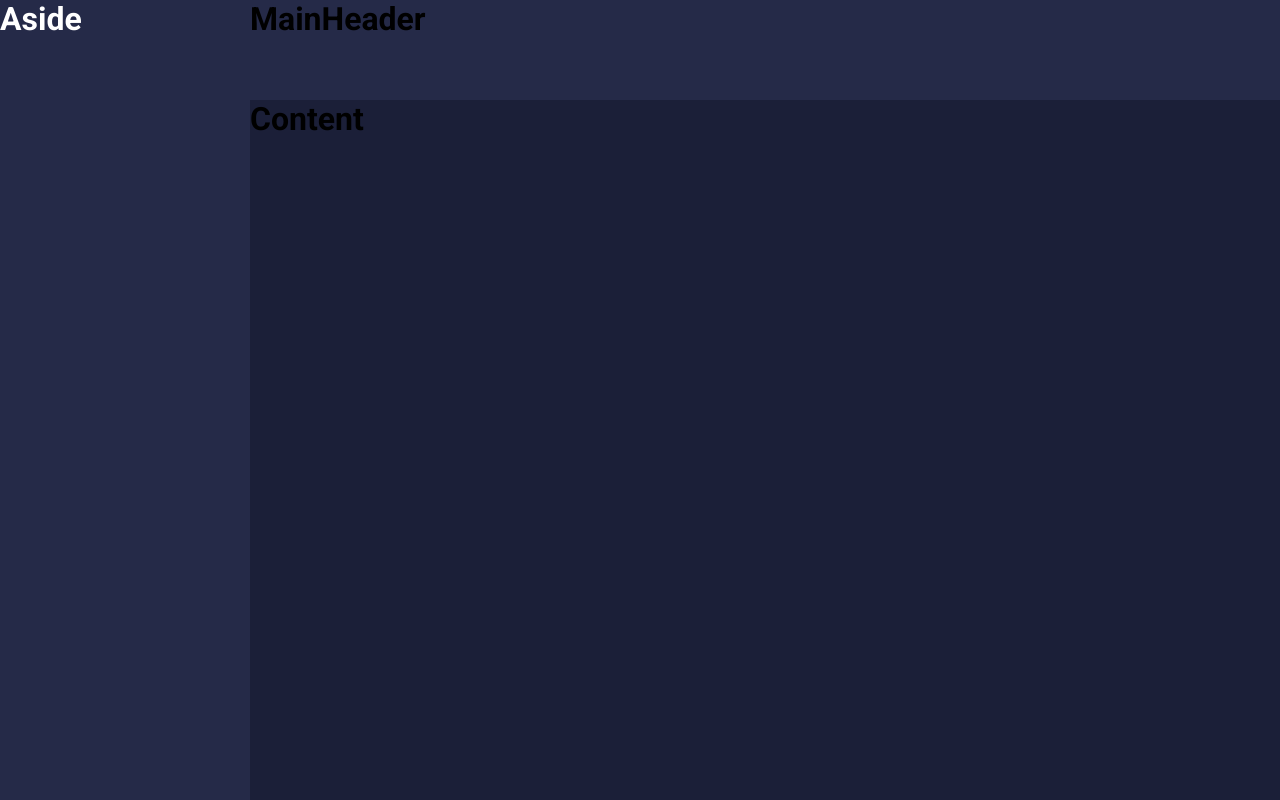
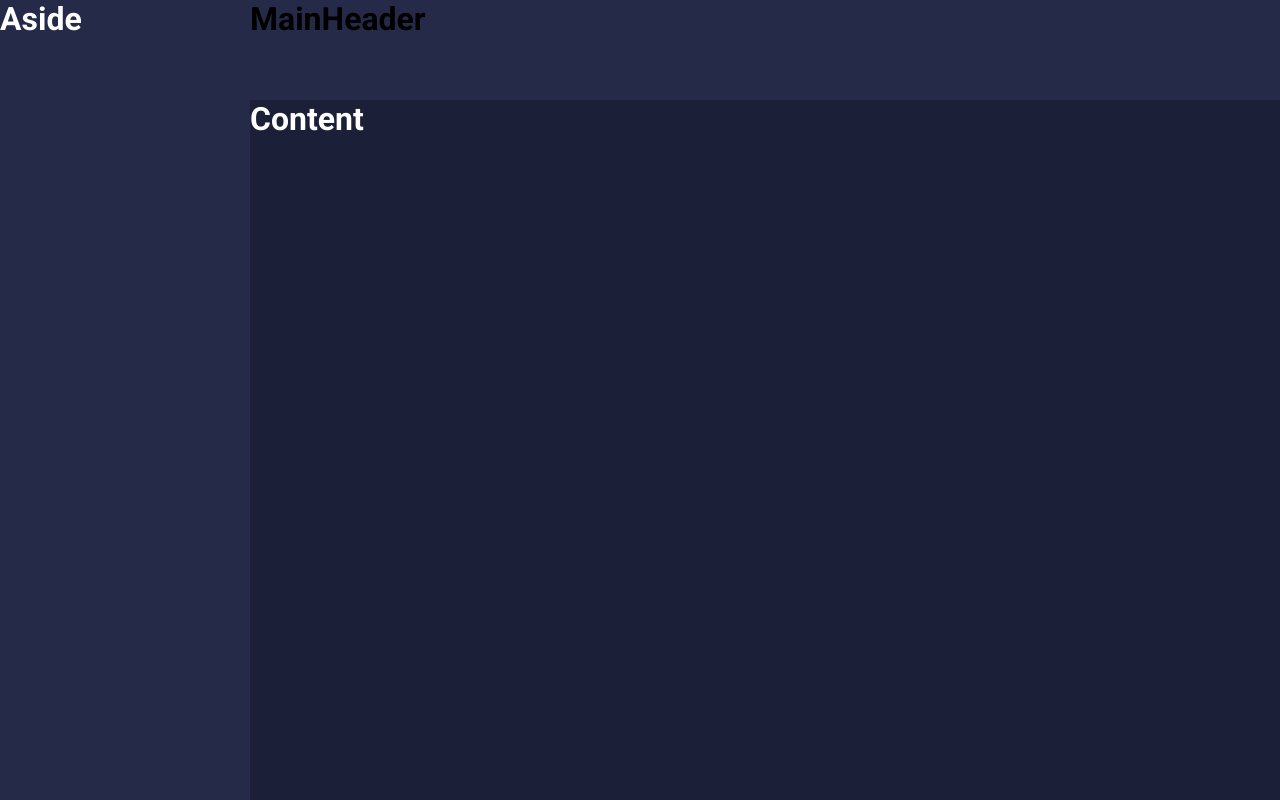
Before and after one commit to tamires-manhaes/wallet-dashboard, a React (Create React App) app: page / in a window 1280 px wide. Built offline with nearby package versions, Linux system fonts and the light colour scheme.

Commit message:
adicinando cores do tema

```diff
--- a/src/components/Content/styles.ts
+++ b/src/components/Content/styles.ts
@@ -2,5 +2,6 @@ import styled from 'styled-components';
 
 export const Container = styled.div`
   grid-area: CONTENT;
-  background: var(--dark-purple);
+  background: ${props => props.theme.colors.primary};
+  color: ${props => props.theme.colors.white};
 `;
```
